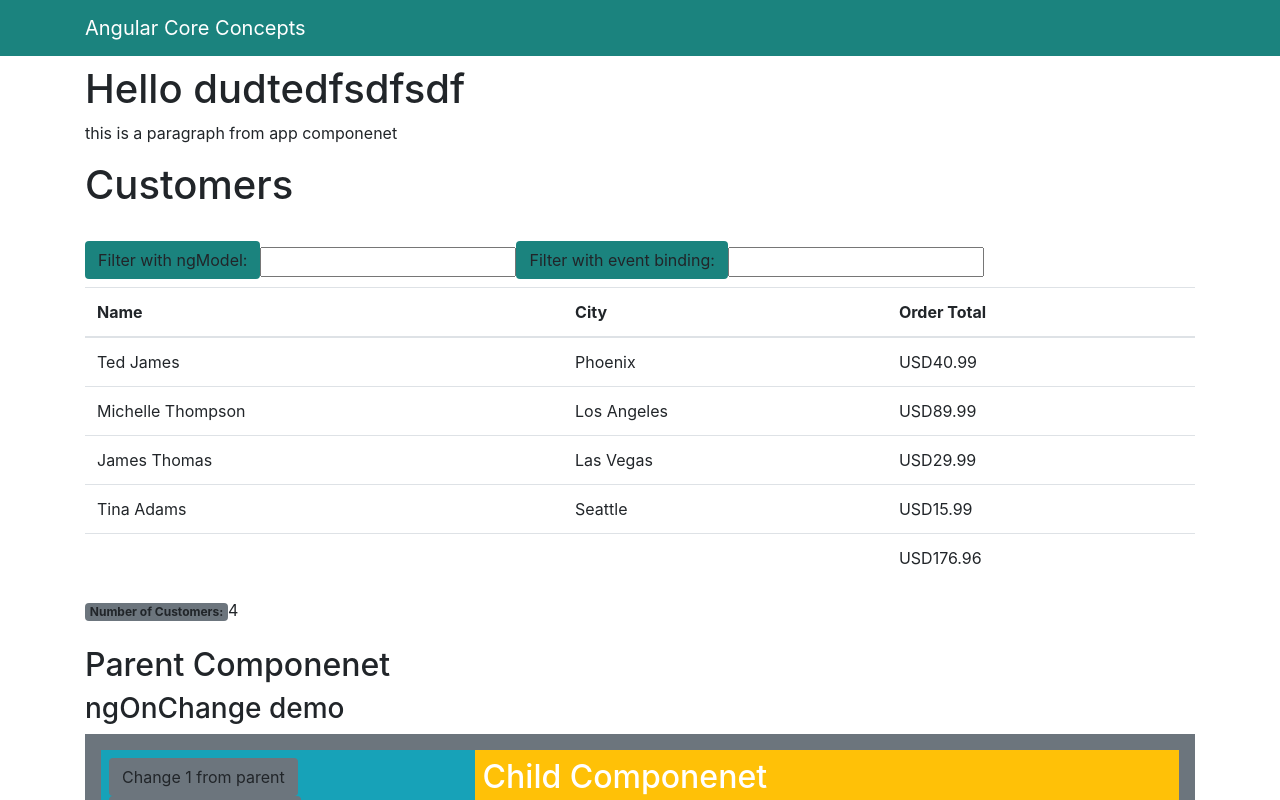
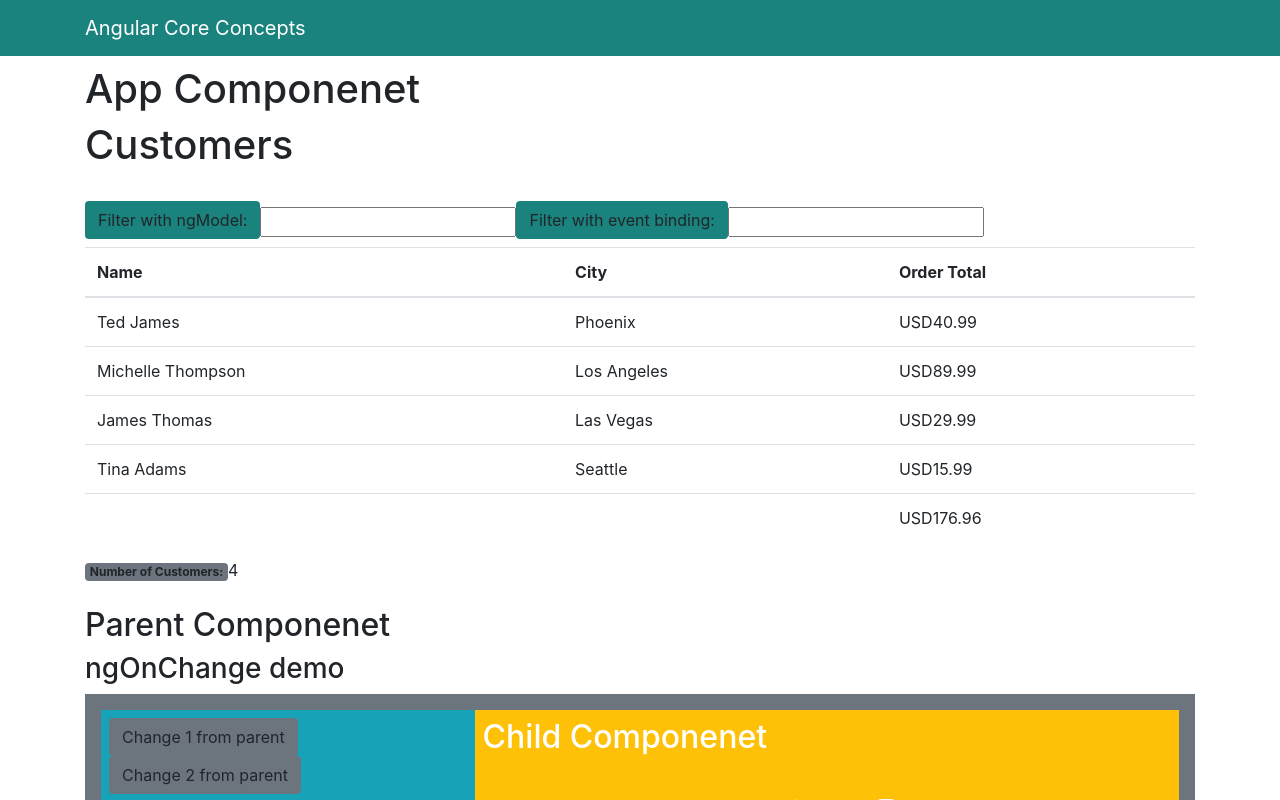
Before and after one commit to dahamv/angular-course, an Angular app in the folder my-app/: page /customers in a window 1280 px wide. Before the commit this address led to /. Shown: the top 800 px of the page. Built offline with nearby package versions, Linux system fonts and the light colour scheme.

Commit message:
added routing

```diff
--- a/my-app/src/app/app-routing.module.ts
+++ b/my-app/src/app/app-routing.module.ts
@@ -1,10 +1,18 @@
 import { NgModule } from '@angular/core';
 import { Routes, RouterModule } from '@angular/router';
 
-const routes: Routes = [];
+const routes: Routes = [
+    //The root(www.domain..) of the website should be redirected to /customers
+    { path: '', pathMatch: 'full', redirectTo: '/customers'},
+    // domain/** should also be routed to /customers
+    { path: '**', pathMatch: 'full', redirectTo: '/customers' }
+    //You can also { path: '', pathMatch: 'full', component: MyComponent},
+];
 
 @NgModule({
+  //You only call forRoot one time in an application.
   imports: [RouterModule.forRoot(routes)],
+   //So that any module which imports app-routing module has access to RouterModule.
   exports: [RouterModule]
 })
 export class AppRoutingModule { }
--- a/my-app/src/app/app.component.html
+++ b/my-app/src/app/app.component.html
@@ -1,6 +1,8 @@
 <h1>{{title}}</h1>
-<p>this is a paragraph from app componenet</p>
-<app-customers></app-customers>
+
+<!-- <app-customers></app-customers> -->
+<!-- The defined routes are shown here. -->
+<router-outlet></router-outlet>
 
 <br/>
 
--- a/my-app/src/app/app.component.ts
+++ b/my-app/src/app/app.component.ts
@@ -9,6 +9,6 @@ export class AppComponent implements OnInit {
   title: string;
 
   ngOnInit(): void {
-    this.title = 'Hello dudtedfsdfsdf';
+    this.title = 'App Componenet';
   }
 }
--- a/my-app/src/app/app.module.ts
+++ b/my-app/src/app/app.module.ts
@@ -15,6 +15,7 @@ import { ExperimentsModule } from './experiments/experiments.module';
   imports: [
     //This module provides directives.
     BrowserModule,
+    //Where the routes are defined.
     AppRoutingModule,
     //importing core module from app module is enough since its the root module.
     //No need other modules import core module.
--- a/my-app/src/app/customers/customers.module.ts
+++ b/my-app/src/app/customers/customers.module.ts
@@ -8,10 +8,10 @@ import { CustomersComponent } from './customers.component';
 import { CustomersListComponent } from './customers-list/customers-list.component';
 import { FilterTextboxComponent } from './customers-list/filter-textbox/filter-textbox.component'
 import { SharedModule } from '../shared/shared.module';
+import { CustomersRoutingModule } from './customers-routing.module';
 
 @NgModule({
   declarations: [ CustomersComponent, CustomersListComponent, FilterTextboxComponent ],
-  imports: [ CommonModule, SharedModule, FormsModule ],
-  exports: [ CustomersComponent ]
+  imports: [ CommonModule, SharedModule, FormsModule, CustomersRoutingModule ]
 })
 export class CustomersModule { }
```
Also changed, not shown: my-app/src/app/customers/customers-routing.module.ts (added, +14 -0 lines).
